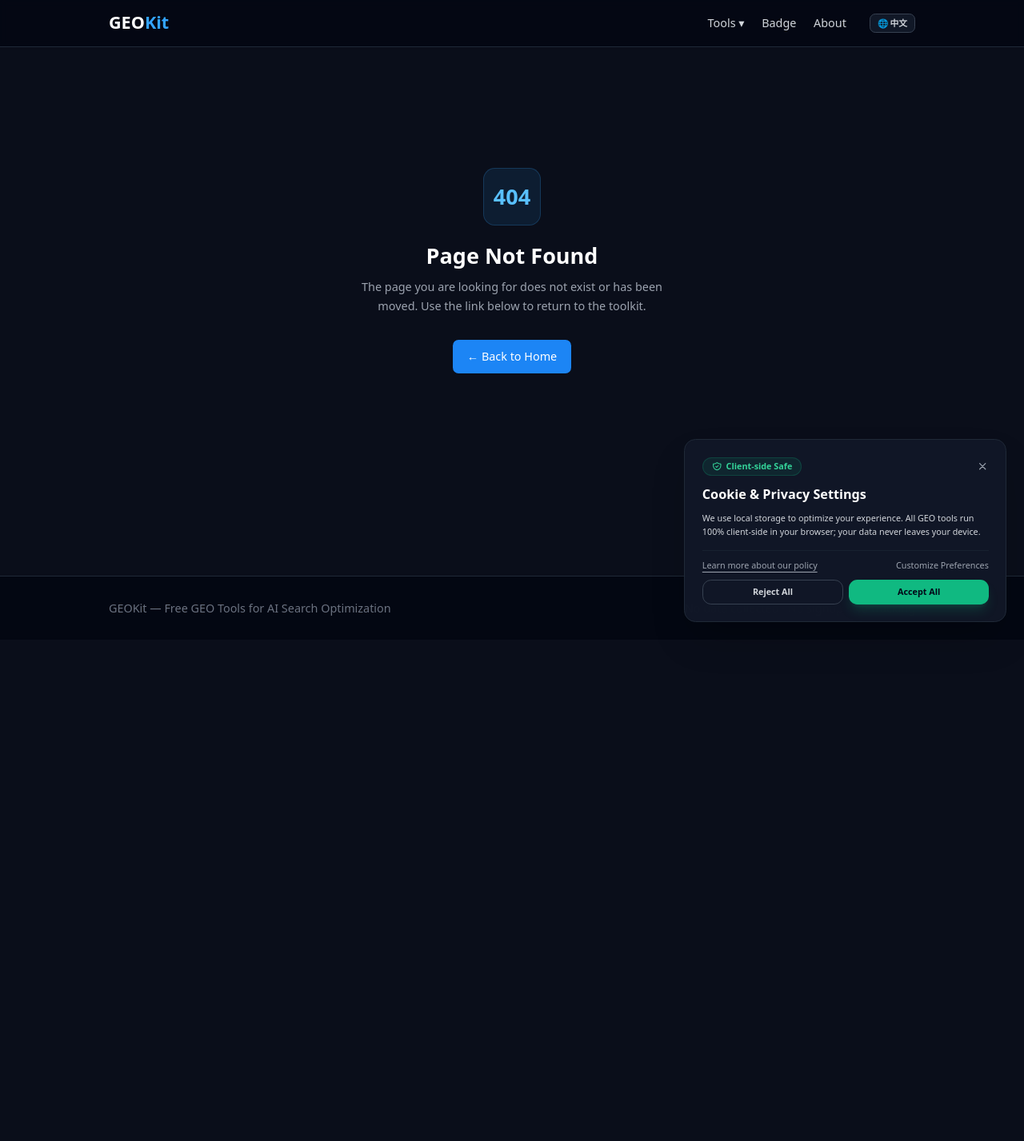
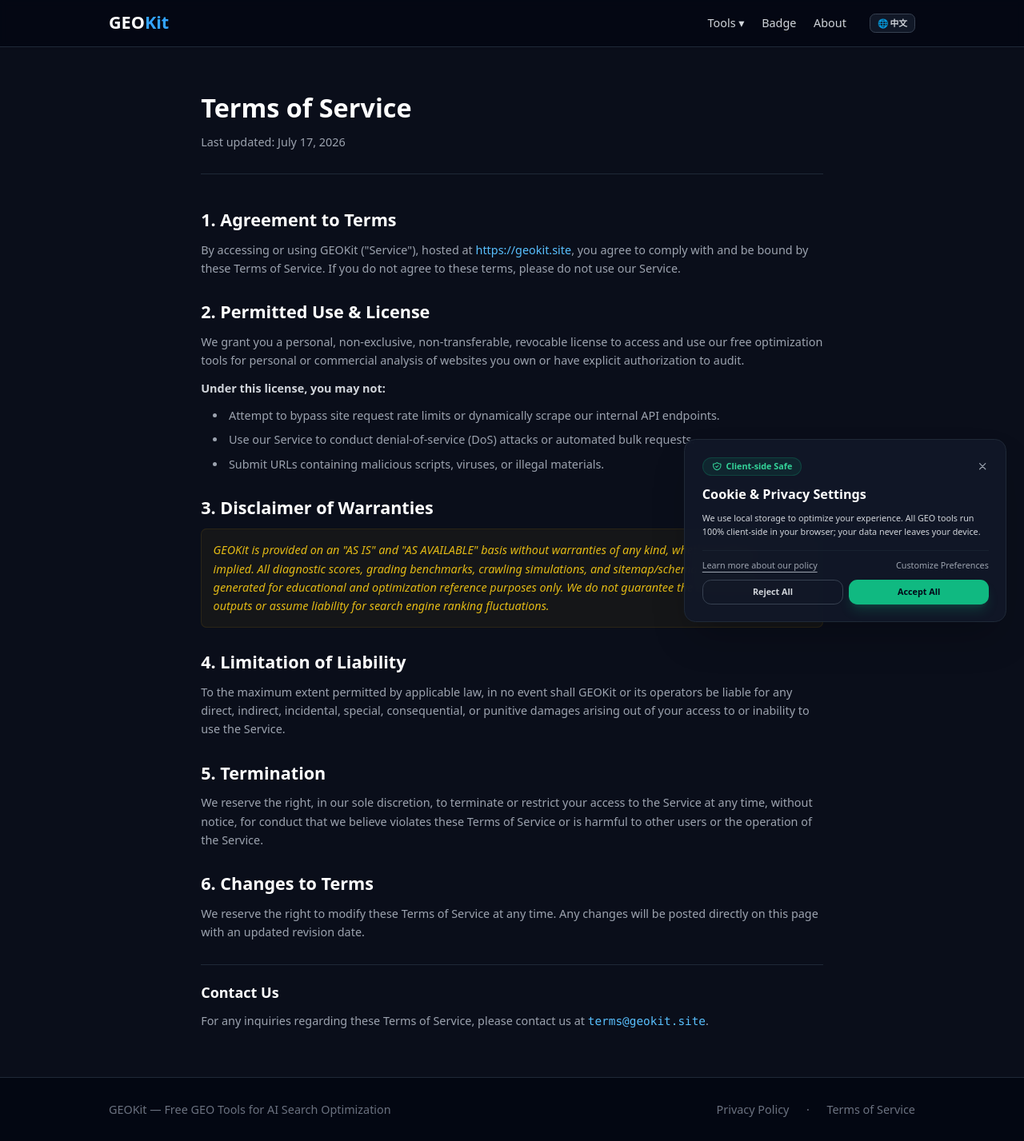
Before and after one commit to gstar-byte/geokit, a Next.js app: page /terms in a window 1280 px wide. Before the commit this address had no page. Shown: the whole page at 80% size. Before the commit the page ends 800 px from the top, so only its background shows below. Built offline with nearby package versions, Linux system fonts and the light colour scheme.

Commit message:
feat: add Privacy Policy and Terms of Service pages and link them in global Footer

```diff
--- /dev/null
+++ b/app/privacy/page.tsx
@@ -0,0 +1,77 @@
+export default function PrivacyPage() {
+  return (
+    <div className="mx-auto max-w-4xl px-4 py-16">
+      <div className="mb-12 border-b border-gray-800 pb-8">
+        <h1 className="text-4xl font-extrabold text-white mb-4">Privacy Policy</h1>
+        <p className="text-base text-gray-400">Last updated: July 17, 2026</p>
+      </div>
+
+      <div className="space-y-8 text-base text-gray-400 leading-relaxed">
+        <section className="space-y-3">
+          <h2 className="text-2xl font-bold text-white">1. Introduction</h2>
+          <p>
+            Welcome to GEOKit (&quot;we,&quot; &quot;our,&quot; or &quot;us&quot;). We operate the website at{" "}
+            <a href="https://geokit.site" className="text-brand-400 hover:underline">
+              https://geokit.site
+            </a>{" "}
+            (the &quot;Service&quot;). We respect your privacy and are committed to protecting any information processed through our free Generative Engine Optimization (GEO) utility dashboard.
+          </p>
+        </section>
+
+        <section className="space-y-3">
+          <h2 className="text-2xl font-bold text-white">2. Data We Process</h2>
+          <p>
+            GEOKit is designed as a client-first, privacy-respecting toolset. Most of our tools run entirely in your local browser window.
+          </p>
+          <ul className="list-disc list-inside space-y-2 pl-4">
+            <li>
+              <strong>Website Audit inputs:</strong> When you run the AI Crawler Tester or AI Search Grader, we receive the URL or brand details you submit to perform diagnostic fetch requests and run AI models.
+            </li>
+            <li>
+              <strong>API usage data:</strong> Submitted URLs are proxied dynamically to verify sitemap structures, fetch raw tags, or query AI models (such as Google Gemini). No inputs are permanently stored or sold.
+            </li>
+            <li>
+              <strong>Cookies &amp; Analytics:</strong> We use Google Analytics (G-76D0P54CSL) to analyze basic visitor traffic trends. By default, analytics tracking is denied until you consent via our cookies prompt.
+            </li>
+          </ul>
+        </section>
+
+        <section className="space-y-3">
+          <h2 className="text-2xl font-bold text-white">3. Third-Party Integrations</h2>
+          <p>
+            We query public AI endpoints and server segment routers (like Cloudflare Edge Workers and Gemini AI models) to compute optimization benchmarks. These third parties receive query details solely to generate diagnostic responses and operate under their respective privacy protocols.
+          </p>
+        </section>
+
+        <section className="space-y-3">
+          <h2 className="text-2xl font-bold text-white">4. Data Retention</h2>
+          <p>
+            We do not maintain active databases containing user names, accounts, or submitted data logs. All diagnostic reports are compiled dynamically and vanish once you close your browser tab, except for client-side configuration parameters saved locally in your browser&apos;s <code>localStorage</code> (such as your GEO Checklist progress).
+          </p>
+        </section>
+
+        <section className="space-y-3">
+          <h2 className="text-2xl font-bold text-white">5. Security of Data</h2>
+          <p>
+            The security of your inputs is important to us. All request traffic is encrypted in transit using industry-standard TLS (HTTPS) protocols to protect data transfers between your browser and our edge servers.
+          </p>
+        </section>
+
+        <section className="space-y-3">
+          <h2 className="text-2xl font-bold text-white">6. Changes to This Privacy Policy</h2>
+          <p>
+            We may update our Privacy Policy from time to time. We will notify you of any changes by posting the new policy on this page and updating the &quot;Last updated&quot; date at the top.
+          </p>
+        </section>
+
+        <section className="space-y-3 pt-6 border-t border-gray-800">
+          <h2 className="text-xl font-bold text-white">Contact Us</h2>
+          <p>
+            If you have any questions or feedback regarding this Privacy Policy, please reach out to us at{" "}
+            <code className="text-brand-400">privacy@geokit.site</code>.
+          </p>
+        </section>
+      </div>
+    </div>
+  );
+}
--- /dev/null
+++ b/app/terms/page.tsx
@@ -0,0 +1,73 @@
+export default function TermsPage() {
+  return (
+    <div className="mx-auto max-w-4xl px-4 py-16">
+      <div className="mb-12 border-b border-gray-800 pb-8">
+        <h1 className="text-4xl font-extrabold text-white mb-4">Terms of Service</h1>
+        <p className="text-base text-gray-400">Last updated: July 17, 2026</p>
+      </div>
+
+      <div className="space-y-8 text-base text-gray-400 leading-relaxed">
+        <section className="space-y-3">
+          <h2 className="text-2xl font-bold text-white">1. Agreement to Terms</h2>
+          <p>
+            By accessing or using GEOKit (&quot;Service&quot;), hosted at{" "}
+            <a href="https://geokit.site" className="text-brand-400 hover:underline">
+              https://geokit.site
+            </a>
+            , you agree to comply with and be bound by these Terms of Service. If you do not agree to these terms, please do not use our Service.
+          </p>
+        </section>
+
+        <section className="space-y-3">
+          <h2 className="text-2xl font-bold text-white">2. Permitted Use &amp; License</h2>
+          <p>
+            We grant you a personal, non-exclusive, non-transferable, revocable license to access and use our free optimization tools for personal or commercial analysis of websites you own or have explicit authorization to audit.
+          </p>
+          <p className="font-semibold text-gray-300">Under this license, you may not:</p>
+          <ul className="list-disc list-inside space-y-2 pl-4">
+            <li>Attempt to bypass site request rate limits or dynamically scrape our internal API endpoints.</li>
+            <li>Use our Service to conduct denial-of-service (DoS) attacks or automated bulk requests.</li>
+            <li>Submit URLs containing malicious scripts, viruses, or illegal materials.</li>
+          </ul>
+        </section>
+
+        <section className="space-y-3">
+          <h2 className="text-2xl font-bold text-white">3. Disclaimer of Warranties</h2>
+          <p className="italic text-yellow-400/90 bg-yellow-500/5 border border-yellow-500/10 rounded-lg p-4">
+            GEOKit is provided on an &quot;AS IS&quot; and &quot;AS AVAILABLE&quot; basis without warranties of any kind, whether express or implied.
+            All diagnostic scores, grading benchmarks, crawling simulations, and sitemap/schema reports are generated for educational and optimization reference purposes only. We do not guarantee the accuracy of AI model outputs or assume liability for search engine ranking fluctuations.
+          </p>
+        </section>
+
+        <section className="space-y-3">
+          <h2 className="text-2xl font-bold text-white">4. Limitation of Liability</h2>
+          <p>
+            To the maximum extent permitted by applicable law, in no event shall GEOKit or its operators be liable for any direct, indirect, incidental, special, consequential, or punitive damages arising out of your access to or inability to use the Service.
+          </p>
+        </section>
+
+        <section className="space-y-3">
+          <h2 className="text-2xl font-bold text-white">5. Termination</h2>
+          <p>
+            We reserve the right, in our sole discretion, to terminate or restrict your access to the Service at any time, without notice, for conduct that we believe violates these Terms of Service or is harmful to other users or the operation of the Service.
+          </p>
+        </section>
+
+        <section className="space-y-3">
+          <h2 className="text-2xl font-bold text-white">6. Changes to Terms</h2>
+          <p>
+            We reserve the right to modify these Terms of Service at any time. Any changes will be posted directly on this page with an updated revision date.
+          </p>
+        </section>
+
+        <section className="space-y-3 pt-6 border-t border-gray-800">
+          <h2 className="text-xl font-bold text-white">Contact Us</h2>
+          <p>
+            For any inquiries regarding these Terms of Service, please contact us at{" "}
+            <code className="text-brand-400">terms@geokit.site</code>.
+          </p>
+        </section>
+      </div>
+    </div>
+  );
+}
--- a/components/Footer.tsx
+++ b/components/Footer.tsx
@@ -6,9 +6,11 @@
           <p className="text-base text-gray-500">
             GEOKit — Free GEO Tools for AI Search Optimization
           </p>
-          <p className="text-base text-gray-500">
-            No data collected · No signup · No tracking
-          </p>
+          <div className="flex items-center gap-6 text-base text-gray-500">
+            <a href="/privacy" className="hover:text-brand-400 transition-colors">Privacy Policy</a>
+            <span>·</span>
+            <a href="/terms" className="hover:text-brand-400 transition-colors">Terms of Service</a>
+          </div>
         </div>
       </div>
     </footer>
```
